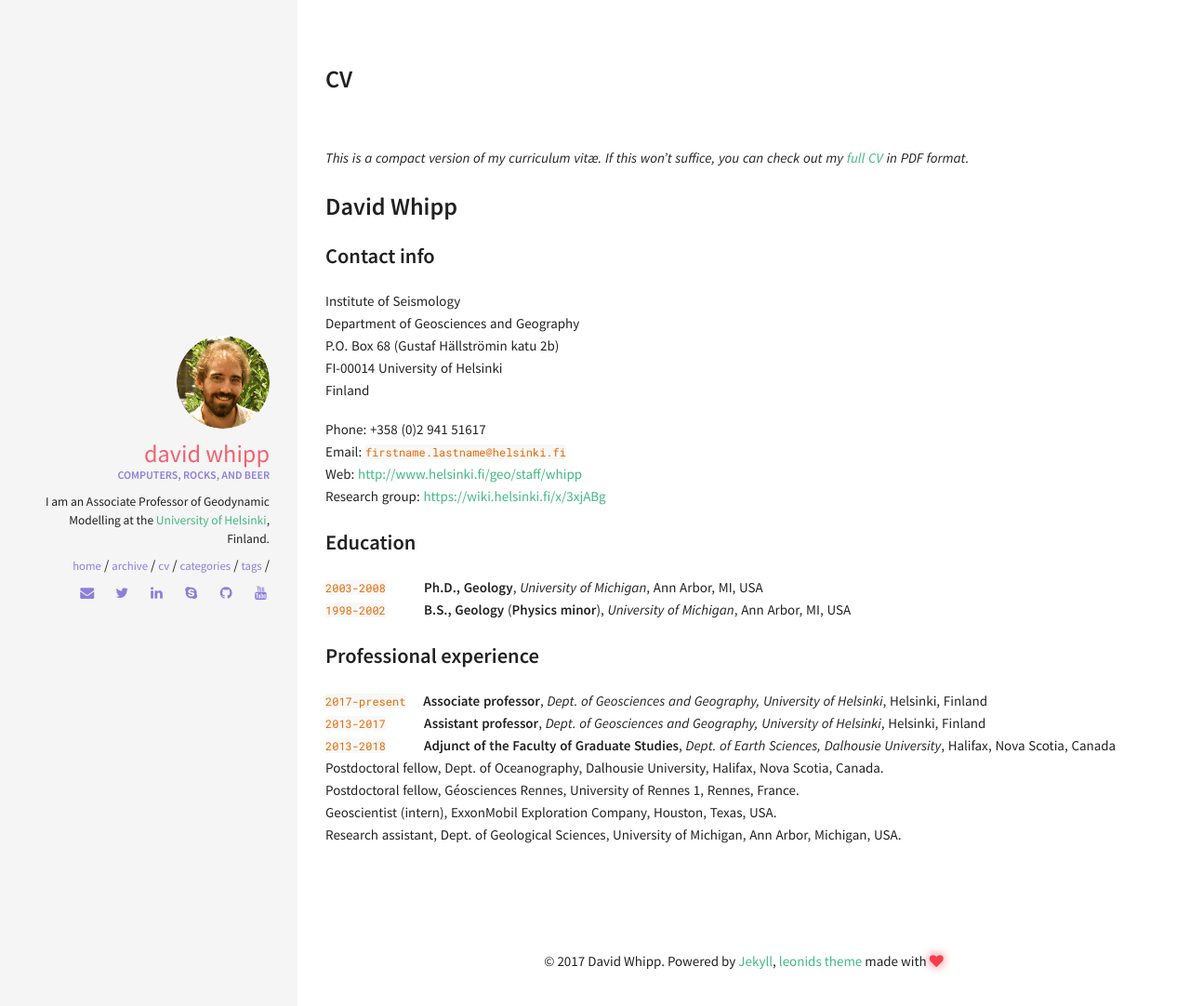
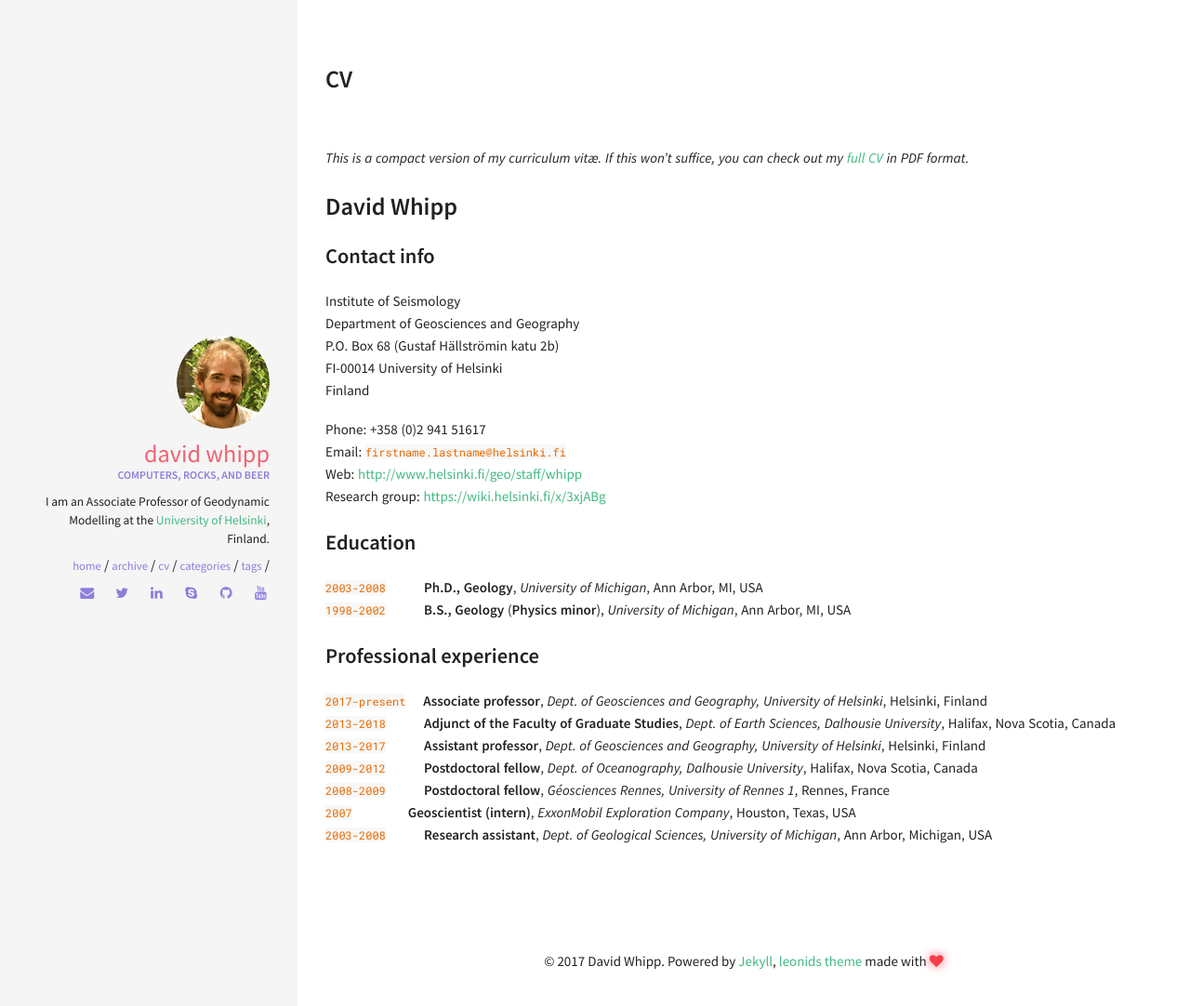
Before and after one commit to z0del/davewhipp.github.io, a Jekyll site: the page built from cv.md, in a window 1280 px wide. Shown: the top 1082 px of the page at 93% size. Built offline with Jekyll 4.4.1, drawn with Linux system fonts in a browser that asks for light colours.

Commit message:
Update cv.md

````diff
--- a/cv.md
+++ b/cv.md
@@ -25,9 +25,9 @@ Research group: [https://wiki.helsinki.fi/x/3xjABg](https://wiki.helsinki.fi/x/3
 
 ### Professional experience
 ```2017-present``` &nbsp;&nbsp;&nbsp;&nbsp;**Associate professor**, *Dept. of Geosciences and Geography, University of Helsinki*, Helsinki, Finland<br/>
+```2013-2018``` &nbsp;&nbsp;&nbsp;&nbsp;&nbsp;&nbsp;&nbsp;&nbsp;&nbsp;&nbsp;**Adjunct of the Faculty of Graduate Studies**, *Dept. of Earth Sciences, Dalhousie University*, Halifax, Nova Scotia, Canada<br/>
 ```2013-2017``` &nbsp;&nbsp;&nbsp;&nbsp;&nbsp;&nbsp;&nbsp;&nbsp;&nbsp;&nbsp;**Assistant professor**, *Dept. of Geosciences and Geography, University of Helsinki*, Helsinki, Finland<br/>
-```2013-2018``` &nbsp;&nbsp;&nbsp;&nbsp;&nbsp;&nbsp;&nbsp;&nbsp;&nbsp;&nbsp;**Adjunct of the Faculty of Graduate Studies**, *Dept. of Earth Sciences, Dalhousie University*, Halifax, Nova Scotia, Canada<br/>
-Postdoctoral fellow, Dept. of Oceanography, Dalhousie University, Halifax, Nova Scotia, Canada.<br/>
-Postdoctoral fellow, Géosciences Rennes, University of Rennes 1, Rennes, France.<br/>
-Geoscientist (intern), ExxonMobil Exploration Company, Houston, Texas, USA.<br/>
-Research assistant, Dept. of Geological Sciences, University of Michigan, Ann Arbor, Michigan, USA.<br/>
+```2009-2012``` &nbsp;&nbsp;&nbsp;&nbsp;&nbsp;&nbsp;&nbsp;&nbsp;&nbsp;&nbsp;**Postdoctoral fellow**, *Dept. of Oceanography, Dalhousie University*, Halifax, Nova Scotia, Canada<br/>
+```2008-2009``` &nbsp;&nbsp;&nbsp;&nbsp;&nbsp;&nbsp;&nbsp;&nbsp;&nbsp;&nbsp;**Postdoctoral fellow**, *Géosciences Rennes, University of Rennes 1*, Rennes, France<br/>
+```2007``` &nbsp;&nbsp;&nbsp;&nbsp;&nbsp;&nbsp;&nbsp;&nbsp;&nbsp;&nbsp;&nbsp;&nbsp;&nbsp;&nbsp;&nbsp;**Geoscientist (intern)**, *ExxonMobil Exploration Company*, Houston, Texas, USA<br/>
+```2003-2008``` &nbsp;&nbsp;&nbsp;&nbsp;&nbsp;&nbsp;&nbsp;&nbsp;&nbsp;&nbsp;**Research assistant**, *Dept. of Geological Sciences, University of Michigan*, Ann Arbor, Michigan, USA<br/>
````
